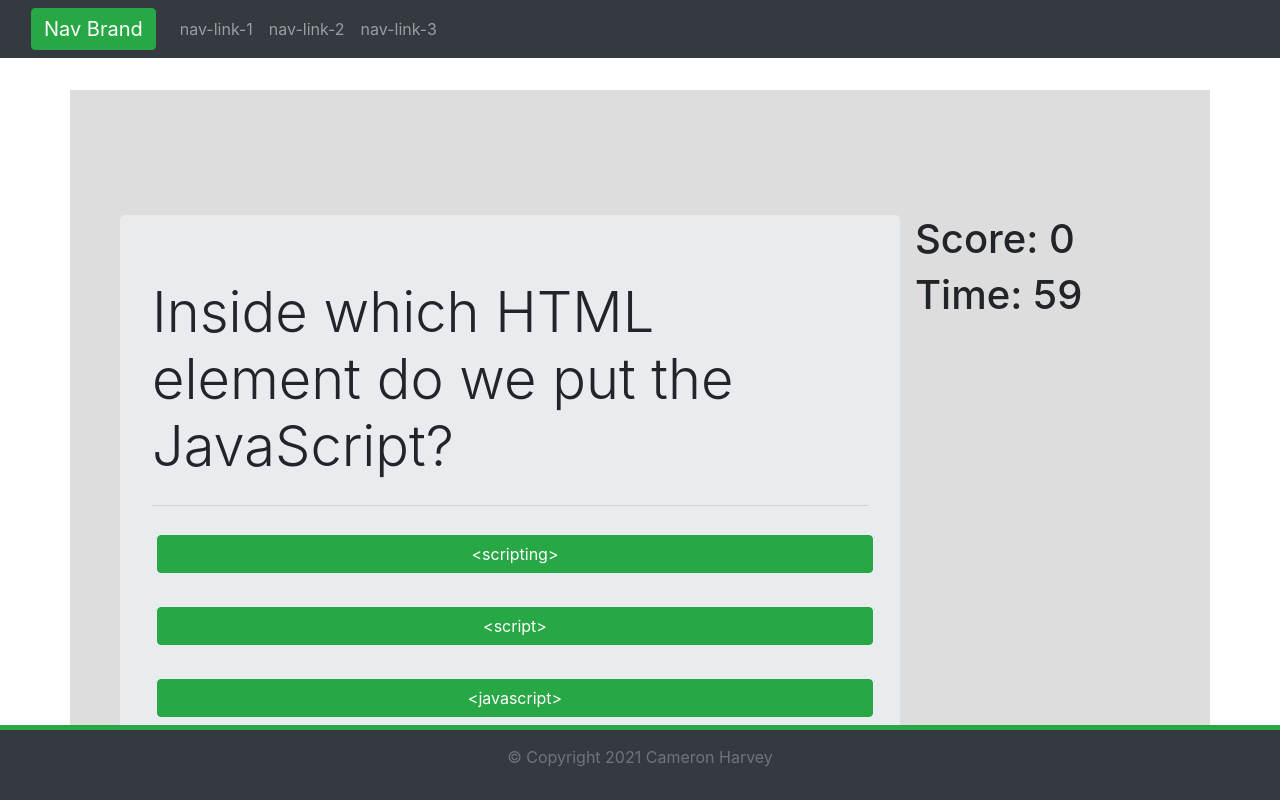
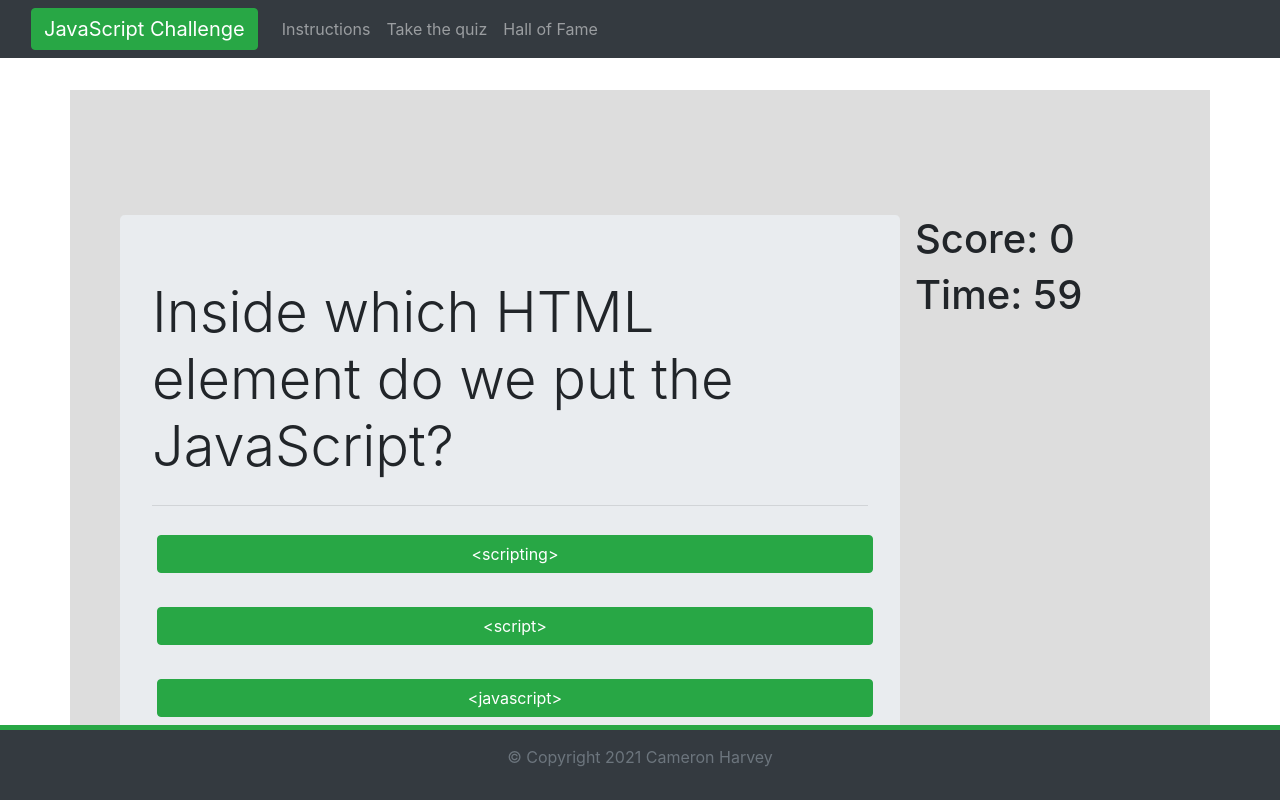
Before and after one commit to charvey0/JavaScript-Challenge-2.0, a plain HTML site: page index.html in a window 1280 px wide. Both pictures are taken after a click on the element "Begin". Shown: the top 800 px of the page. Drawn offline with nearby package versions, Linux system fonts and the light colour scheme.

Commit message:
identified a question not displaying as planned, updated a nav-link listener and reset score and time

```diff
--- a/assets/script.js
+++ b/assets/script.js
@@ -95,6 +95,9 @@ function askQuestion(i){
 // WAITING FOR: time to run out or user to answer all 50 questions
 // NEXT: revealScore()
 function takeQuiz() {
+    //reset time and score
+    time = 60;
+    score = 0;
 
     // show time and score
     $("#time").text(time);
@@ -106,6 +109,10 @@ function takeQuiz() {
         time--;
         if (time<0) {
             clearInterval(timer);
+
+            //reset time and score
+            time = 60;
+            score = 0;
 
 console.log("revealScore(score) called.");
 // TODO:           revealScore(score);
@@ -192,6 +199,7 @@ $( document ).ready( function() {
         $("#display1").hide();
         $("#display2").show().addClass("active");
         $("#display3").hide();
+        takeQuiz();
     });
 
     // place eventListener on the nav link #3 Begin button
--- a/assets/style.css
+++ b/assets/style.css
@@ -45,6 +45,6 @@ main {
         ids
 */
 #display1, #display2, #display3 {
-    /* display: none; */
+    display: none;
     padding: 50px;
 }
--- a/index.html
+++ b/index.html
@@ -21,7 +21,7 @@
     <nav id="navbar" class="navbar navbar-expand-lg navbar-dark bg-dark fixed-top">
       <div class="container-fluid">
 
-        <a id="navBrand" class="navbar-brand btn btn-success" href="#">Nav Brand</a>
+        <a id="navBrand" class="navbar-brand btn btn-success" href="#">JavaScript Challenge</a>
 
         <button class="navbar-toggler" type="button" data-toggle="collapse" data-target="#navbarNavAltMarkup" aria-controls="navbarNavAltMarkup" aria-expanded="false" aria-label="Toggle navigation">
           <span class="navbar-toggler-icon"></span>
@@ -29,9 +29,9 @@
 
         <div class="collapse navbar-collapse" id="navbarNavAltMarkup">
           <div id="navbar" class="navbar-nav">
-            <a id="nav-link-1" class="nav-link active" aria-current="page" href="#">nav-link-1</a>
-            <a id="nav-link-2" class="nav-link" href="#">nav-link-2</a>
-            <a id="nav-link-3" class="nav-link" href="#">nav-link-3</a>
+            <a id="nav-link-1" class="nav-link active" aria-current="page" href="#">Instructions</a>
+            <a id="nav-link-2" class="nav-link" href="#">Take the quiz</a>
+            <a id="nav-link-3" class="nav-link" href="#">Hall of Fame</a>
           </div>
         </div>
 
```
Also changed, not shown: assets/questions.js (+5 -5 lines).
